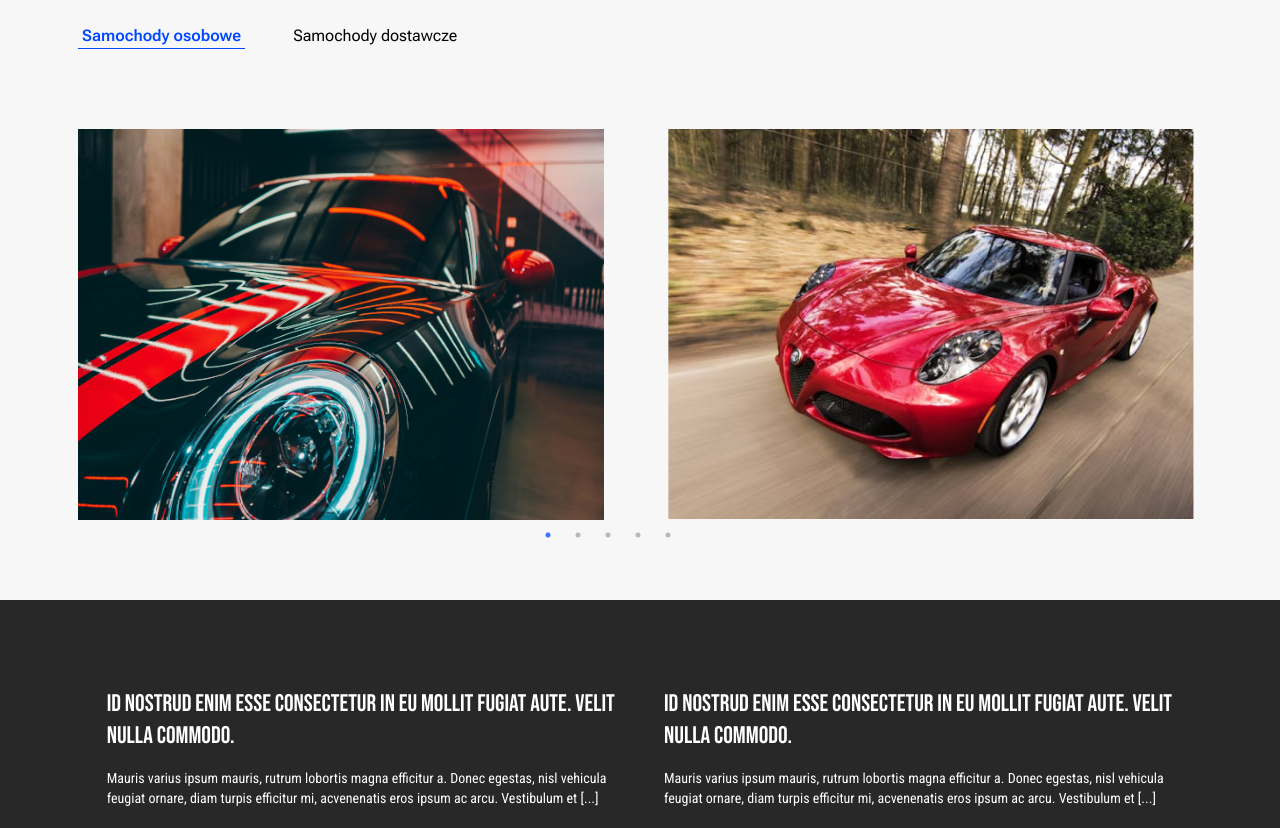
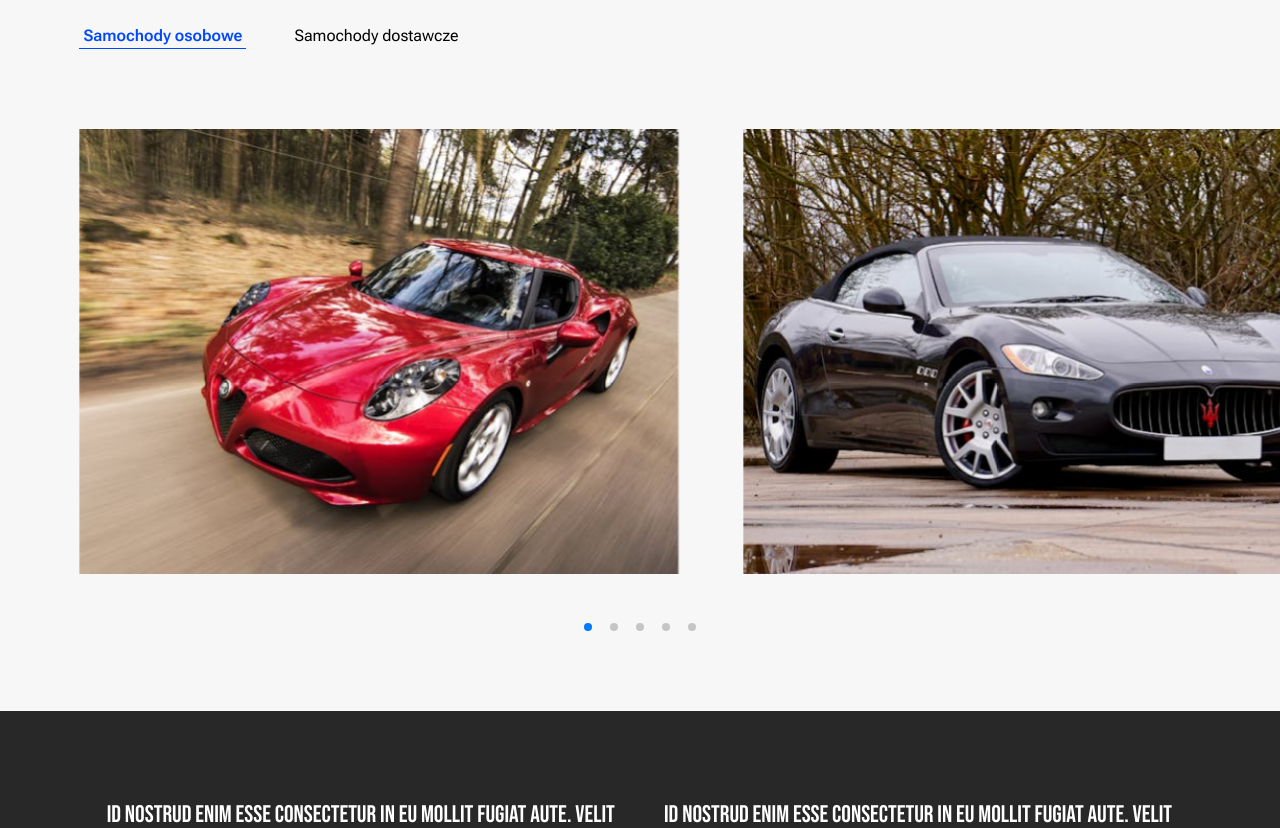
Before and after one commit to Reniferowski/adsite-recruitment, a React (Vite) app: page / in a window 1280 px wide. Shown: the part 1040-1868 px from the top of the page. Built offline with nearby package versions, Linux system fonts and the light colour scheme.

Commit message:
replace react-slick with swiperjs for cars gallery carousel

```diff
--- a/package.json
+++ b/package.json
@@ -12,8 +12,7 @@
   "dependencies": {
     "react": "^18.3.1",
     "react-dom": "^18.3.1",
-    "react-slick": "^0.30.2",
-    "slick-carousel": "^1.8.1"
+    "swiper": "^11.1.12"
   },
   "devDependencies": {
     "@eslint/js": "^9.9.0",
--- a/src/components/CarsCarousel.jsx
+++ b/src/components/CarsCarousel.jsx
@@ -2,28 +2,33 @@ import "slick-carousel/slick/slick.css";
 import "slick-carousel/slick/slick-theme.css";
 import { CarAlfa, CarAudi, CarMaserati, CarNight, CarPorsche } from "../assets";
 import Slider from "react-slick";
+
+import "swiper/css";
+import "swiper/css/pagination";
+import { Swiper, SwiperSlide } from "swiper/react";
+import { Pagination, Navigation } from "swiper/modules";
 const CarsCarousel = () => {
   const cars = [CarAlfa, CarMaserati, CarAudi, CarNight, CarPorsche];
-
-  const settings = {
-    dots: true,
-    arrows: false,
-    infinite: true,
-    speed: 500,
-    slidesToShow: 2,
-    rows: 1,
-    className: "mt-20",
-    centerMode: true,
-    centerPadding: "4rem 0",
-  };
   return (
-    <div className="slider-container -ml-16">
-      <Slider {...settings}>
+    <>
+      <Swiper
+        className="mt-20"
+        spaceBetween={64}
+        slidesPerView={"auto"}
+        loop={true}
+        pagination={{
+          el: "#bullets",
+          clickable: true,
+        }}
+        modules={[Pagination, Navigation]}
+      >
         {cars.map((car, idx) => (
-          <img key={idx} className="pr-16" src={car} alt="Gallery Car" />
+          <SwiperSlide key={idx} className="w-[600px]">
+            <img src={car} alt="Gallery Car" />
+          </SwiperSlide>
         ))}
-      </Slider>
-    </div>
+      </Swiper>
+    </>
   );
 };
 
--- a/src/components/Gallery.jsx
+++ b/src/components/Gallery.jsx
@@ -2,8 +2,8 @@ import CarsCarousel from "./CarsCarousel";
 
 const Gallery = () => {
   return (
-    <div id="gallery" className="flex justify-center my-20">
-      <div className="w-[87.8%]">
+    <div id="gallery" className="flex flex-col items-end my-20">
+      <div className="w-[93.8%] ">
         <h4 className="text-xl text-details font-robotoCondensed">
           Prezentacja firmy
         </h4>
@@ -21,6 +21,7 @@ const Gallery = () => {
         </div>
         <CarsCarousel />
       </div>
+      <div className="flex justify-center mt-12 gap-2.5" id="bullets"></div>
     </div>
   );
 };
```
Also changed, not shown: 1 other file (tests, documents, lock files or other folders).
